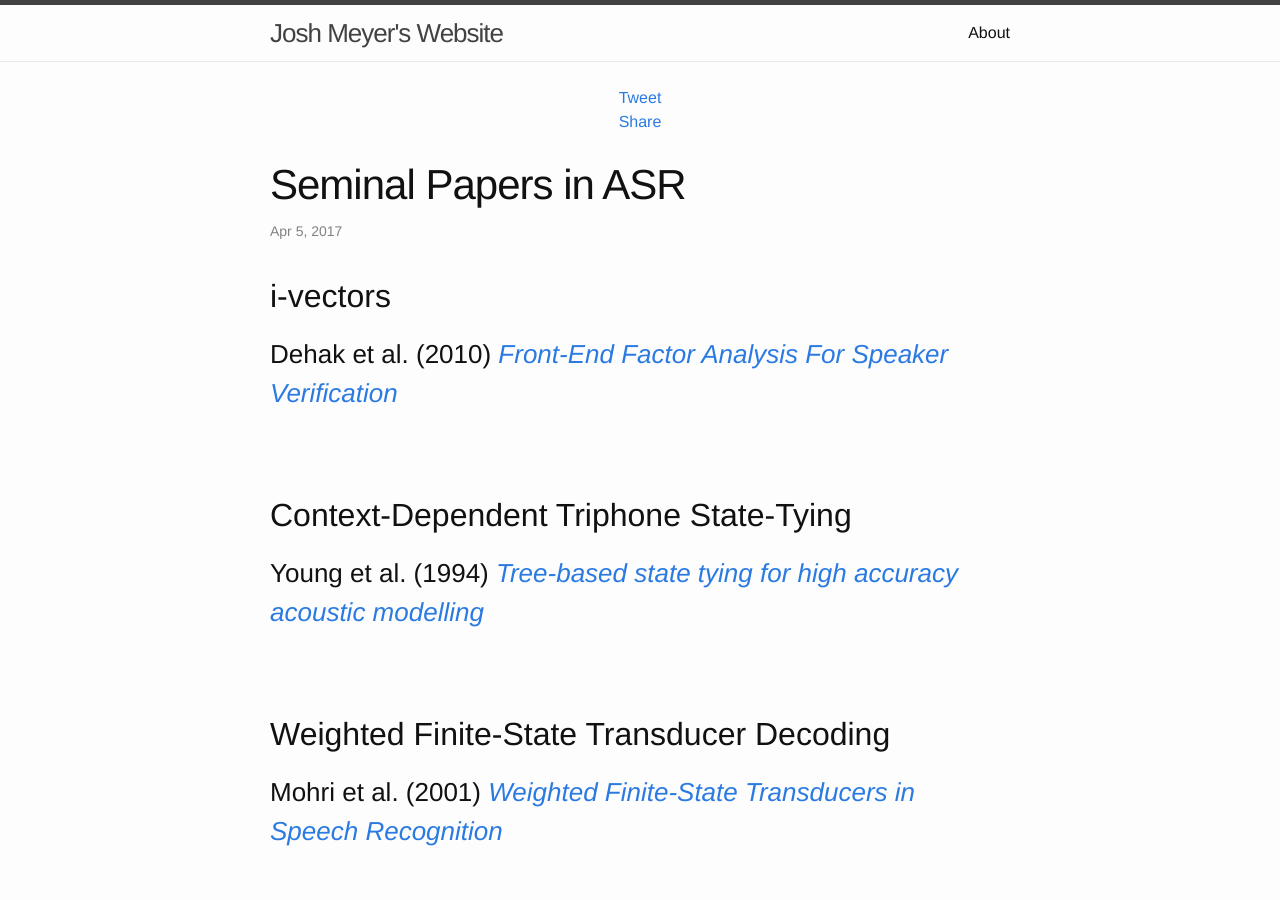
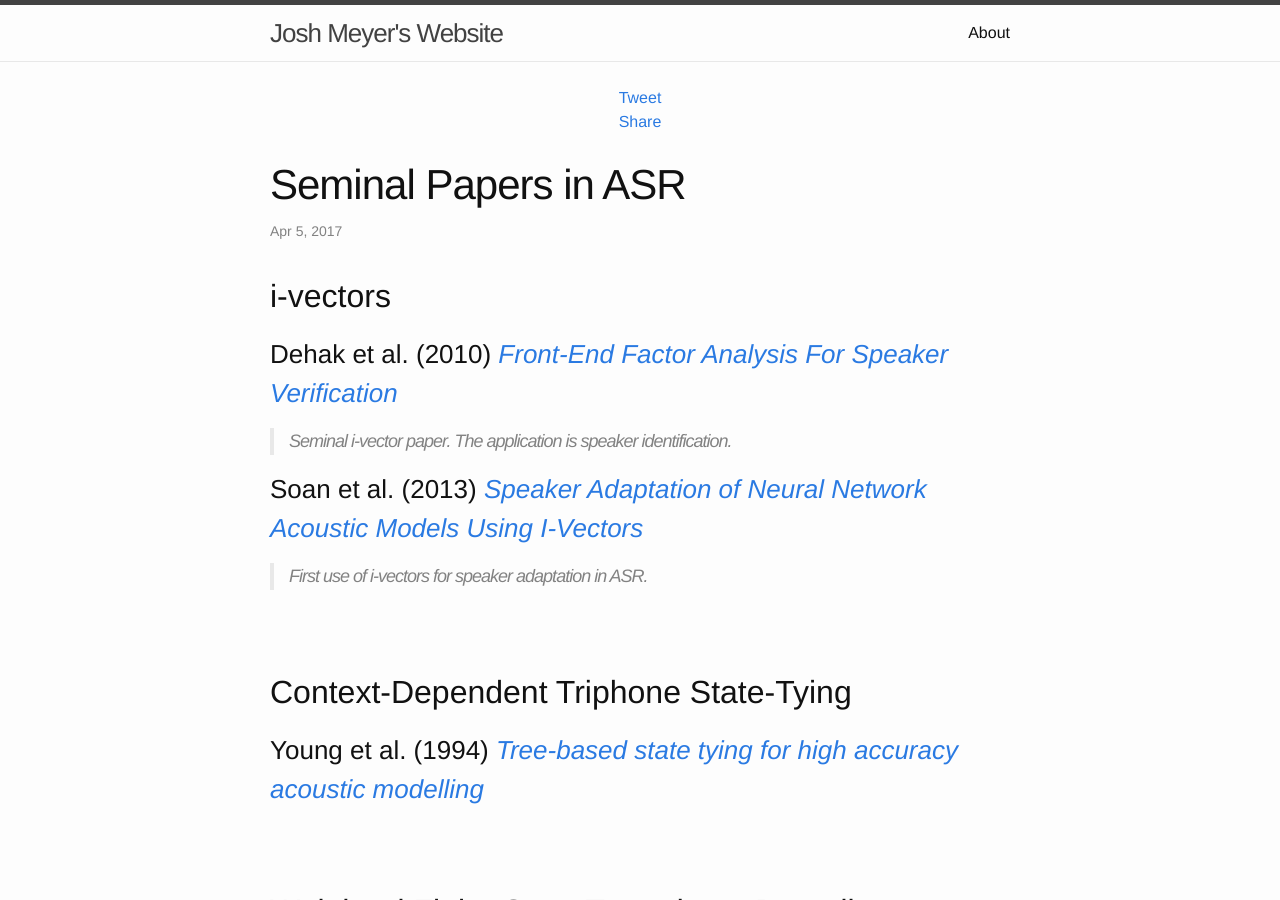
Before and after one commit to JRMeyer/jrmeyer.github.io, a Jekyll site: the page built from _posts/2017-04-05-seminal-asr-papers.markdown, in a window 1280 px wide and 900 px high. Built offline with Jekyll 4.4.1, drawn with Linux system fonts in a browser that asks for light colours; comment, search, counter and statistics services are not loaded.

Commit message:
added paper to ivectors

```diff
--- a/_posts/2017-04-05-seminal-asr-papers.markdown
+++ b/_posts/2017-04-05-seminal-asr-papers.markdown
@@ -13,6 +13,11 @@ published: True
 
 ### Dehak et al. (2010) [*Front-End Factor Analysis For Speaker Verification*][dehak-2010]
 
+> Seminal i-vector paper. The application is speaker identification.
+
+### Soan et al. (2013) [*Speaker Adaptation of Neural Network Acoustic Models Using I-Vectors*][soan-2013]
+
+> First use of i-vectors for speaker adaptation in ASR.
 
 <br/>
 <br/>
@@ -147,3 +152,4 @@ This paper is co-authored by Dan Povey and explains Kaldi's approach to multilin
 [dahl-2012]: https://www.microsoft.com/en-us/research/wp-content/uploads/2016/02/dbn4lvcsr-transaslp.pdf
 [mohri-2001]: http://www.cs.nyu.edu/~mohri/pub/csl01.pdf
 [dehak-2010]: https://www.researchgate.net/profile/Pierre_Dumouchel/publication/224166071_Front-End_Factor_Analysis_for_Speaker_Verification/links/0deec5176777115c24000000.pdf
+[soan-2013]: https://www.researchgate.net/profile/George_Saon/publication/261485126_Speaker_adaptation_of_neural_network_acoustic_models_using_i-vectors/links/558d70f108ae15962d8939c7.pdf
```
